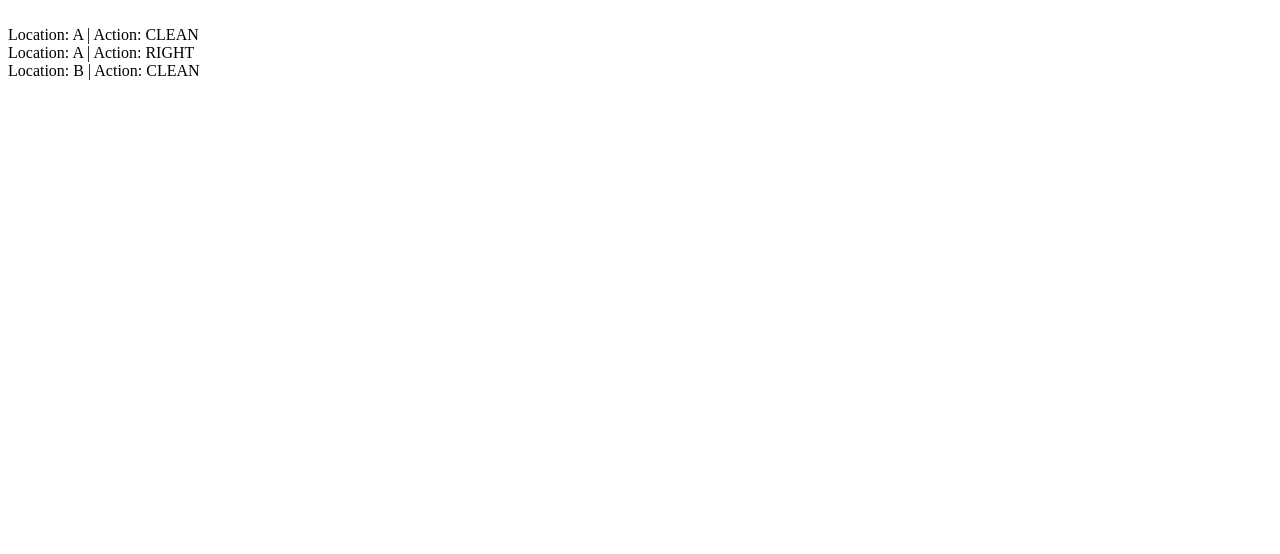
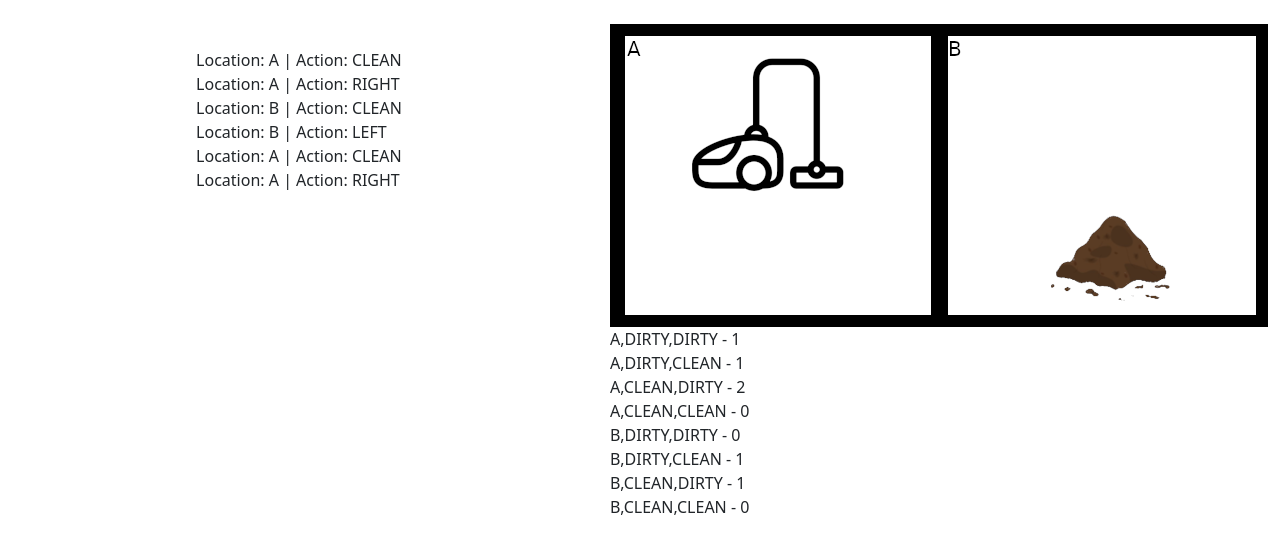
Before and after one commit to lcmr/reflex_agent_ia, a plain HTML site: page index.html in a window 1280 px wide. Drawn offline with nearby package versions, Linux system fonts and the light colour scheme.

Commit message:
solucion de reflex agent

```diff
--- a/index.html
+++ b/index.html
@@ -5,9 +5,24 @@
     <meta http-equiv="X-UA-Compatible" content="IE=edge">
     <meta name="viewport" content="width=device-width, initial-scale=1.0">
     <title>Document</title>
+    <link href="https://cdn.jsdelivr.net/npm/bootstrap@5.0.2/dist/css/bootstrap.min.css" rel="stylesheet" integrity="sha384-EVSTQN3/azprG1Anm3QDgpJLIm9Nao0Yz1ztcQTwFspd3yD65VohhpuuCOmLASjC" crossorigin="anonymous">
+
 </head>
 <body>
-    <div id="log"></div>
+    <div class="container-fluid">
+        <div class="row py-4">
+            <div class="col">
+                <div id="log" class="d-flex justify-content-center"></div>
+            </div>
+            <div class="col">
+                <img src="" id="img" alt="Estado">
+                <div id="contador"></div>
+            </div>
+        </div>
+    </div>
+    <script src="https://cdn.jsdelivr.net/npm/bootstrap@5.0.2/dist/js/bootstrap.bundle.min.js" integrity="sha384-MrcW6ZMFYlzcLA8Nl+NtUVF0sA7MsXsP1UyJoMp4YLEuNSfAP+JcXn/tWtIaxVXM" crossorigin="anonymous"></script>
+    <script src="https://ajax.googleapis.com/ajax/libs/jquery/2.1.3/jquery.min.js"></script>
+
     <script src="js/reflex_agent.js"></script>
 </body>
 </html>
--- a/js/reflex_agent.js
+++ b/js/reflex_agent.js
@@ -1,23 +1,69 @@
+/**
+ * Estado 0 = A,DIRTY,DIRTY
+ * Estado 1 = A,DIRTY,CLEAN
+ * Estado 2 = A,CLEAN,DIRTY
+ * Estado 3 = A,CLEAN,CLEAN
+ * Estado 4 = B,DIRTY,DIRTY
+ * Estado 5 = B,DIRTY,CLEAN
+ * Estado 6 = B,CLEAN,DIRTY
+ * Estado 7 = B,CLEAN,CLEAN
+ */
+
 function reflex_agent(location, state){
     if (state=="DIRTY") return "CLEAN";
     else if (location=="A") return "RIGHT";
     else if (location=="B") return "LEFT";
 }
 
-function test(states){
+function test(states, count){
+    let estados = [
+        "A,DIRTY,DIRTY",
+        "A,DIRTY,CLEAN",
+        "A,CLEAN,DIRTY",
+        "A,CLEAN,CLEAN",
+        "B,DIRTY,DIRTY",
+        "B,DIRTY,CLEAN",
+        "B,CLEAN,DIRTY",
+        "B,CLEAN,CLEAN",
+    ]
     var location = states[0];
     var state = states[0] == "A" ? states[1] : states[2];
     var action_result = reflex_agent(location, state);
-       document.getElementById("log").innerHTML+="<br>Location: ".concat(location).concat(" | Action: ").concat(action_result);
-       console.log(states);
+    $("#log").append("<br>Location: ".concat(location).concat(" | Action: ").concat(action_result));
+    // Actualizar contador de cada vez que se visita un estado
+    count[estados.indexOf(states.toString())] = count[estados.indexOf(states.toString())] + 1
+    $('#contador').html("");
+    estados.forEach((element, index) => {
+        $('#contador').append(element + " - " +count[index]+"<br>");
+    });
+    // Contador de estados menores a 2, si llega a 0 se termina la ejecución
+    end_agent = count.filter(value => value < 2)
+    // img = obtener_imagen(states.toString())
+    img = estados.indexOf(states.toString()) + ".png"
+    $("#img").attr('src','img/'+img)
     if (action_result == "CLEAN"){
         if (location == "A") states[1] = "CLEAN";
         else if (location == "B") states[2] = "CLEAN";
     }
     else if (action_result == "RIGHT") states[0] = "B";
     else if (action_result == "LEFT") states[0] = "A";
- setTimeout(function(){ test(states); }, 2000);
+
+    //Ensuciar
+    states = ensuciar(states)
+    if(end_agent.length != 0){
+        setTimeout(function(){ test(states, count); }, 1000);
+    }
 }
 
-var states = ["A","DIRTY","DIRTY"];
-test(states);
+function ensuciar(states) {
+    if(states[0] === "A"){
+        states[2] = states[2] === "CLEAN" ? (Math.random() < 0.6 ? "DIRTY" : "CLEAN") : states[2];
+    }else{
+        states[1] = states[1] === "CLEAN" ? (Math.random() < 0.6 ? "DIRTY" : "CLEAN") : states[1];
+    }
+    return states;
+}
+
+let states = ["A","DIRTY","DIRTY"];
+let count = [0,0,0,0,0,0,0,0];
+test(states, count);
```
Also changed, not shown: img/0.png (added), img/1.png (added), img/2.png (added), img/3.png (added), img/4.png (added), img/5.png (added), img/6.png (added), img/7.png (added). Lines whose indentation alone changed are shown as unchanged.
